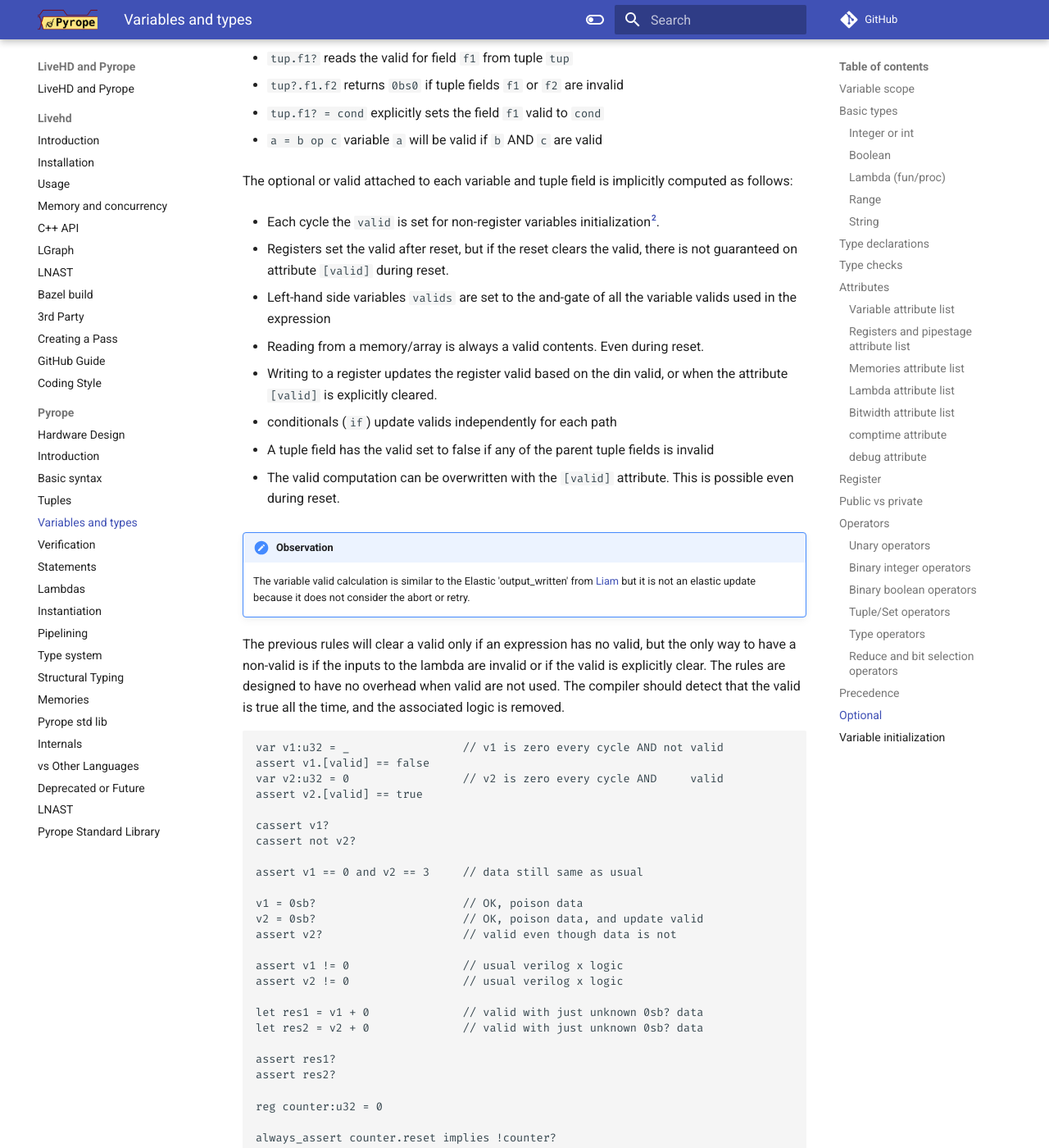
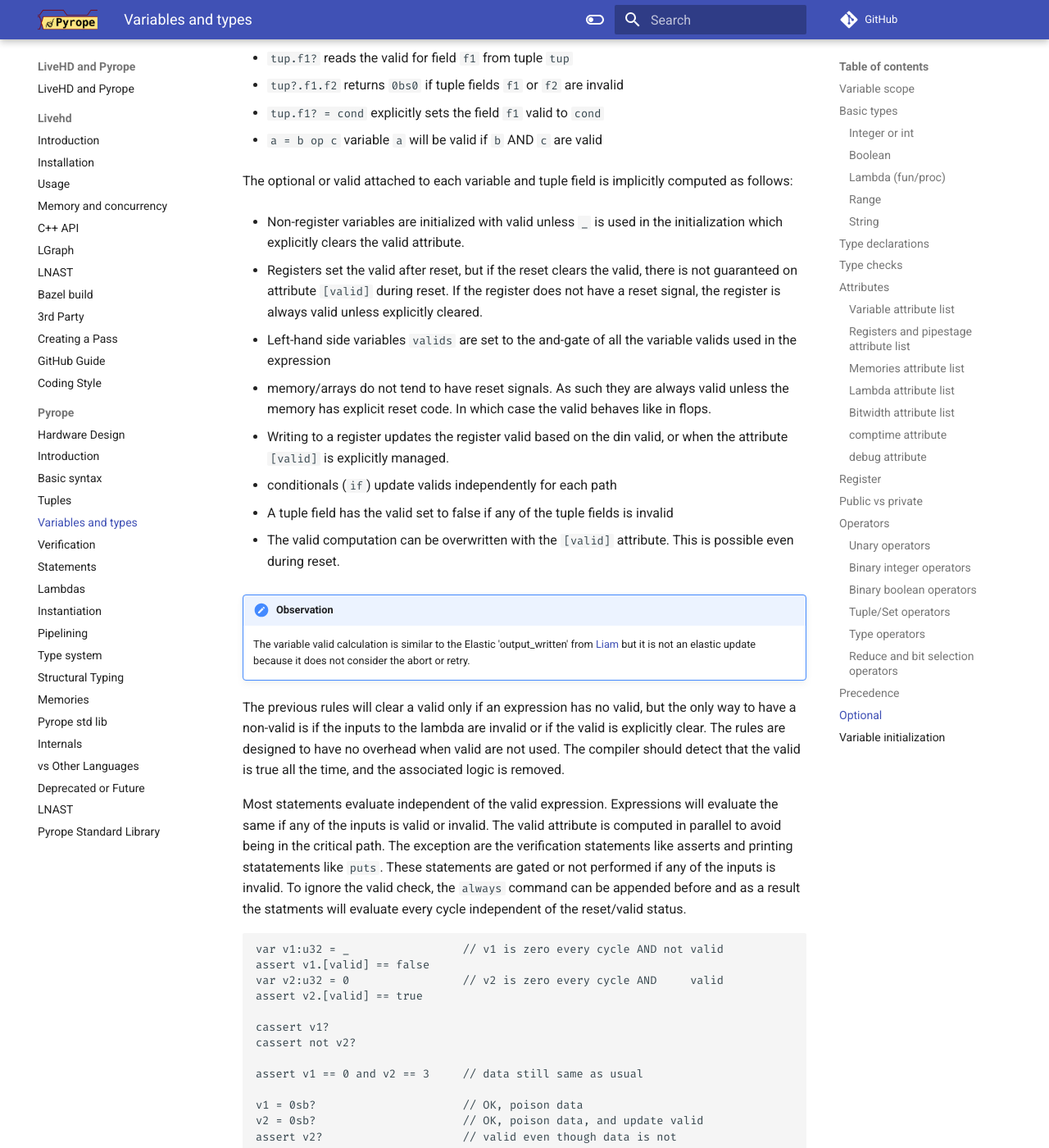
Before and after one commit to masc-ucsc/docs, an MkDocs documentation site: the page built from docs/pyrope/04-variables.md, in a window 1280 px wide and 1400 px high, scrolled down 21320 px. Shown: the whole window at 82% size. Built offline with MkDocs 1.6.1 and Material for MkDocs 9.7.7, drawn with Linux system fonts in a browser that asks for light colours; comment, search, counter and statistics services are not loaded; some of the changed text lies outside the part shown.

Commit message:
always statement

````diff
--- a/docs/pyrope/04-variables.md
+++ b/docs/pyrope/04-variables.md
@@ -1113,30 +1113,31 @@ There are 4 explicitly interact with valids:
 The optional or valid attached to each variable and tuple field is implicitly
 computed as follows:
 
-* Each cycle the `valid` is set for non-register variables initialization[^clear].
+* Non-register variables are initialized with valid unless `_` is used in the
+  initialization which explicitly clears the valid attribute.
 
 * Registers set the valid after reset, but if the reset clears the valid, there
-  is not guaranteed on attribute `[valid]` during reset.
+  is not guaranteed on attribute `[valid]` during reset. If the register does
+  not have a reset signal, the register is always valid unless explicitly
+  cleared.
 
 * Left-hand side variables `valids` are set to the and-gate of all the variable
   valids used in the expression
 
-* Reading from a memory/array is always a valid contents. Even during reset.
+* memory/arrays do not tend to have reset signals. As such they are always
+  valid unless the memory has explicit reset code. In which case the valid
+  behaves like in flops.
 
 * Writing to a register updates the register valid based on the din valid, or
-  when the attribute `[valid]` is explicitly cleared.
+  when the attribute `[valid]` is explicitly managed.
 
 * conditionals (`if`) update valids independently for each path
 
-* A tuple field has the valid set to false if any of the parent tuple fields is
+* A tuple field has the valid set to false if any of the tuple fields is
   invalid
 
 * The valid computation can be overwritten with the `[valid]` attribute. This
   is possible even during reset.
-
-
-[^clear]: Non-register variables are initialized, but when initialized to `_`
-  the valid is cleared.
 
 
 !!! Observation
@@ -1150,6 +1151,16 @@ the only way to have a non-valid is if the inputs to the lambda are invalid or
 if the valid is explicitly clear. The rules are designed to have no overhead
 when valid are not used. The compiler should detect that the valid is true all
 the time, and the associated logic is removed.
+
+
+Most statements evaluate independent of the valid expression. Expressions will
+evaluate the same if any of the inputs is valid or invalid. The valid attribute
+is computed in parallel to avoid being in the critical path. The exception are
+the verification statements like asserts and printing statatements like `puts`.
+These statements are gated or not performed if any of the inputs is invalid. To
+ignore the valid check, the `always` command can be appended before and as a
+result the statments will evaluate every cycle independent of the reset/valid
+status.
 
 
 ```
@@ -1178,7 +1189,7 @@ assert res2?
 
 reg counter:u32 = 0
 
-always_assert counter.reset implies !counter?
+always assert counter.reset implies !counter?
 ```
 
 `valid` can be overwritten by the setter method:
````
Also changed, not shown: docs/pyrope/05-assert.md (+115 -37 lines), docs/pyrope/06-functions.md (+1 -1 lines), docs/pyrope/08-memories.md (+3 -3 lines).
